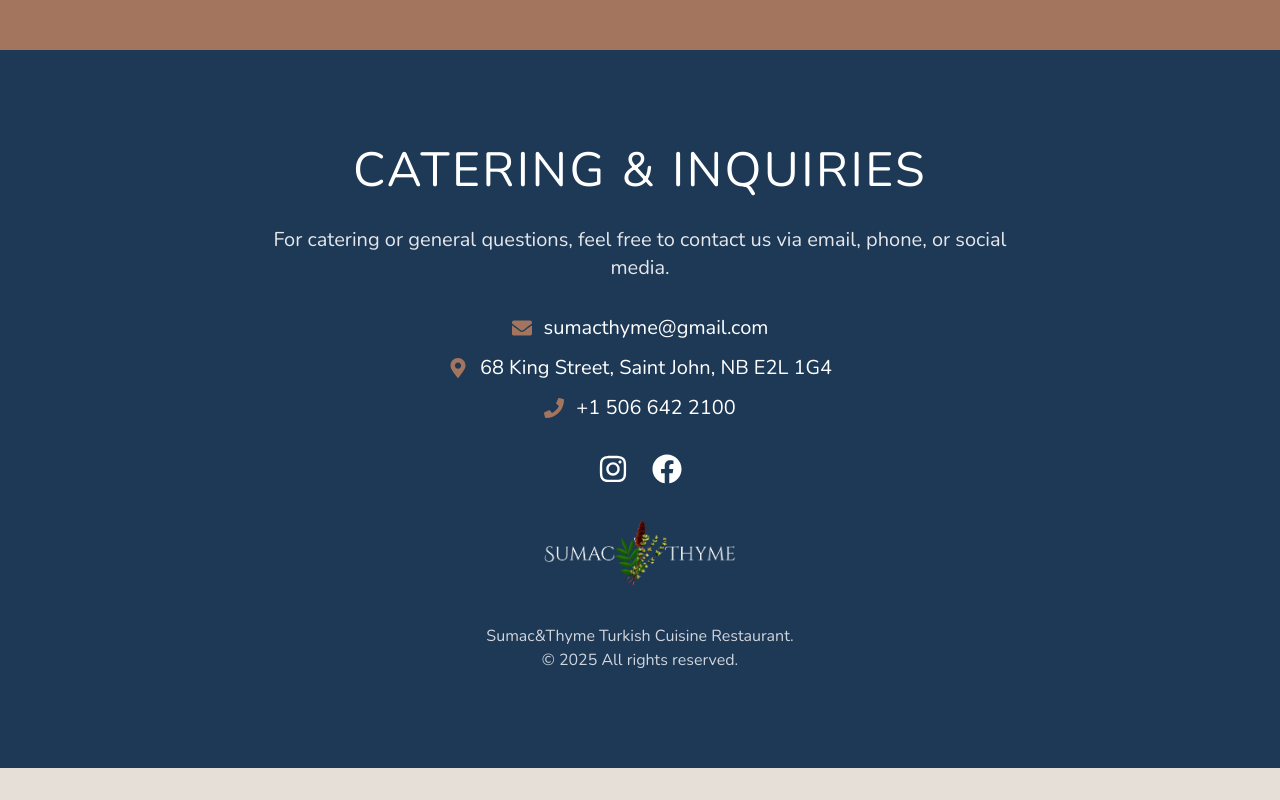
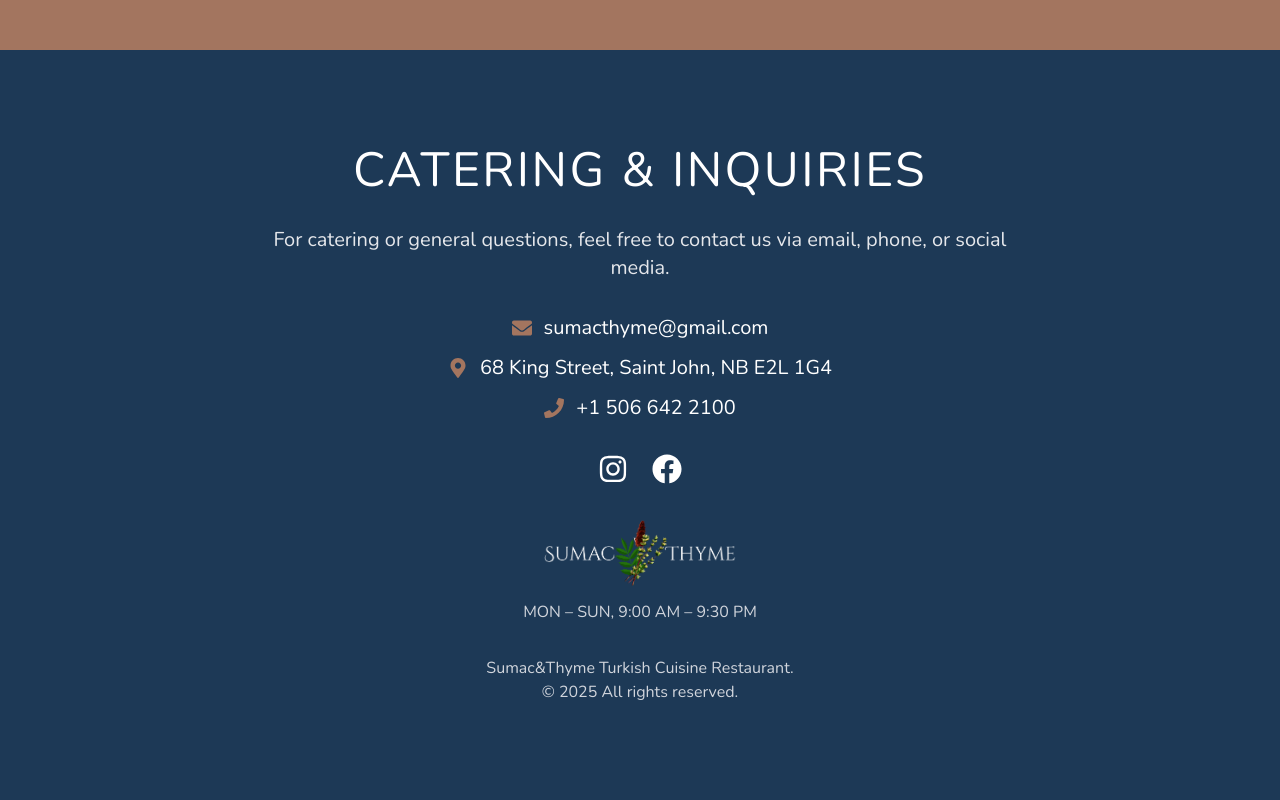
Before and after one commit to valenty-nka/sumacthyme_restaurant, a React (Vite) app: page / in a window 1280 px wide. Shown: the part 3809-4609 px from the top of the page. Before the commit the page ends 4577 px from the top, so only its background shows below. Built offline with nearby package versions, Linux system fonts and the light colour scheme.

Commit message:
Add opening hours to footer

```diff
--- a/src/components/Footer/Footer.jsx
+++ b/src/components/Footer/Footer.jsx
@@ -1,7 +1,6 @@
 import React from "react";
 import { FaInstagram, FaFacebook, FaEnvelope, FaPhone, FaMapMarkerAlt } from "react-icons/fa";
 import FooterLogo from "../../assets/images/footer.png";
-
 
 export default function Footer() {
   return (
@@ -59,12 +58,16 @@
         </div>
 
         {/* Logo */}
-        <div className="flex justify-center mt-8">
+        <div className="flex flex-col items-center mt-8 space-y-2">
           <img
             src={FooterLogo}
             alt="Sumac Thyme Logo"
             className="w-36 md:w-48 h-auto"
           />
+          {/* Opening hours under logo */}
+          <p className="text-gray-300 text-sm md:text-base">
+            MON – SUN, 9:00 AM – 9:30 PM
+          </p>
         </div>
 
         {/* Copyright */}
```
